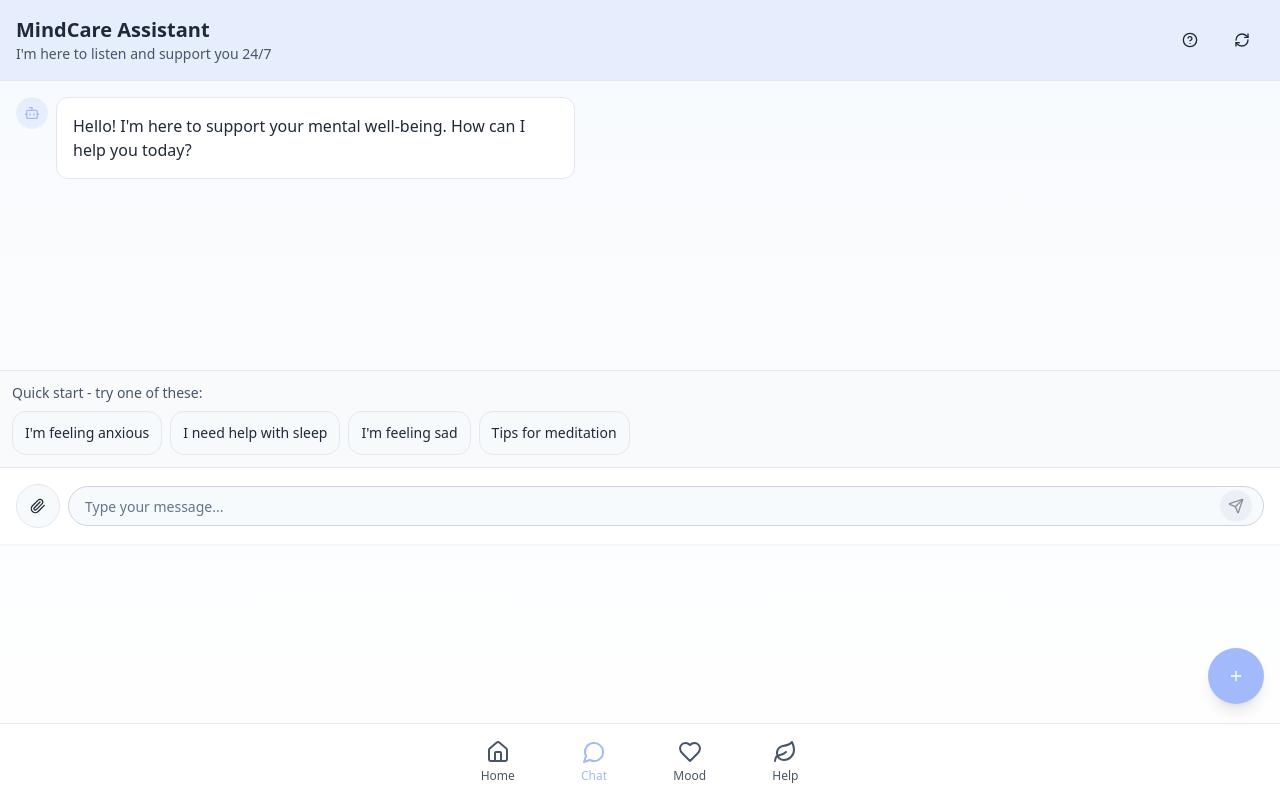
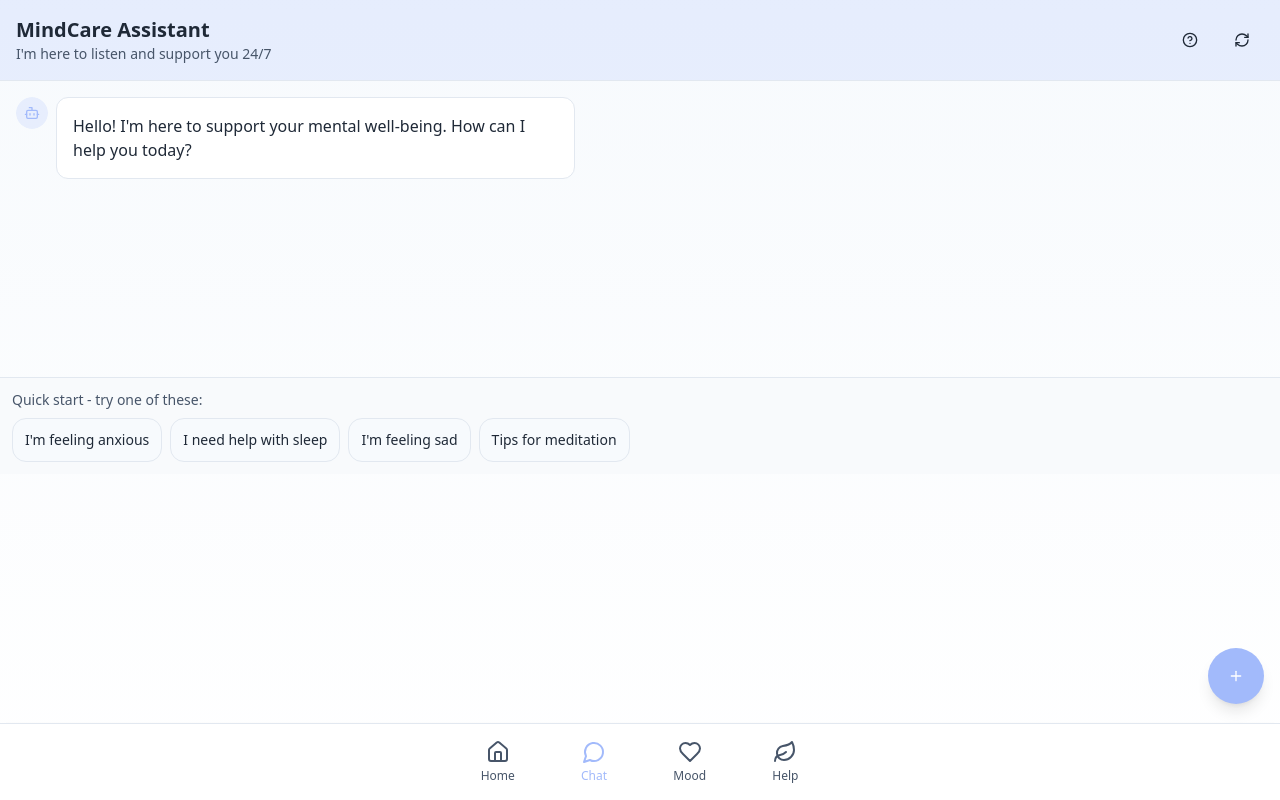
Before and after one commit to Pramis123/mindcare-connect-app, a React (Vite) app: page /chatbot in a window 1280 px wide. Built offline with nearby package versions, Linux system fonts and the light colour scheme.

Commit message:
Fix chatbot UI to position input at bottom of screen

```diff
--- a/src/pages/ChatbotInterface.tsx
+++ b/src/pages/ChatbotInterface.tsx
@@ -176,7 +176,7 @@ const ChatbotInterface = () => {
 
   return (
     <Layout hideCrisisButton>
-      <div className="flex flex-col h-[calc(100vh-16rem)]">
+      <div className="flex flex-col h-[calc(100vh-16rem)] relative">
         <header className="p-4 bg-primary/20 border-b flex items-center justify-between">
           <div>
             <h1 className="font-bold text-xl" id="chat-title">MindCare Assistant</h1>
@@ -236,7 +236,7 @@ const ChatbotInterface = () => {
         )}
 
         <div
-          className="flex-1 overflow-y-auto p-4 space-y-4"
+          className="flex-1 overflow-y-auto p-4 space-y-4 pb-[100px]"
           aria-live="polite"
           aria-relevant="additions"
           aria-labelledby="chat-title"
@@ -285,7 +285,7 @@ const ChatbotInterface = () => {
         </div>
 
         {messages.length === 1 && (
-          <div className="p-3 bg-slate-50 border-t">
+          <div className="absolute bottom-[70px] left-0 right-0 p-3 bg-slate-50 border-t">
             <p className="text-sm text-slate-600 mb-2">Quick start - try one of these:</p>
             <div className="flex flex-wrap gap-2">
               {QUICK_REPLIES.map((reply) => (
@@ -303,9 +303,9 @@ const ChatbotInterface = () => {
           </div>
         )}
 
-        <div className="p-4 border-t bg-white sticky bottom-0 z-10 shadow-sm">
+        <div className="p-4 border-t bg-white fixed bottom-0 left-0 right-0 z-20 shadow-md">
           <form
-            className="flex gap-2 items-center"
+            className="flex gap-2 items-center max-w-md mx-auto"
             onSubmit={(e) => {
               e.preventDefault();
               handleSendMessage();
```
Also changed, not shown: src/App.css (+12 -0 lines).
